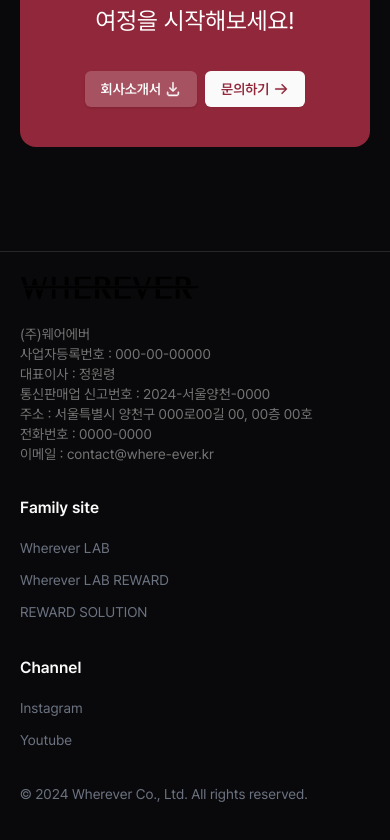
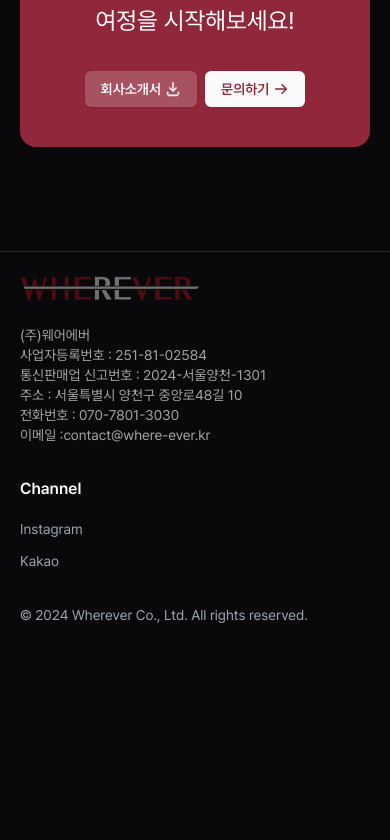
Before and after one commit to kihyeoon/where-ever, a Next.js app: page / in a window 390 px wide. Shown: the part 4244-5084 px from the top of the page. After the commit the page ends 4949 px from the top, so only its background shows below. Built offline with nearby package versions, Linux system fonts and the light colour scheme.

Commit message:
💄 Refactor footer and main navigation

```diff
--- a/src/components/common/footer/footer.tsx
+++ b/src/components/common/footer/footer.tsx
@@ -6,55 +6,37 @@ export default function Footer() {
   return (
     <>
       <Separator className="my-6" />
-      <footer className="mx-auto mb-20 w-full max-w-[1400px] px-5">
+      <footer className="mx-auto mb-20 w-full max-w-[1440px] px-5">
         <div className="flex flex-col md:flex-row md:justify-between md:space-x-8">
           <div className="mb-8 md:mb-0 md:w-1/3">
             <div className="mb-6 grayscale-0">
-              <Logo type="dark" />
+              <Logo type="color" />
             </div>
-            <div className="text-sm text-neutral-500">
+            <div className="text-sm text-neutral-400">
               <p>(주)웨어에버</p>
-              <p>사업자등록번호 : 000-00-00000</p>
-              <p>대표이사 : 정원령</p>
-              <p>통신판매업 신고번호 : 2024-서울양천-0000</p>
-              <p>주소 : 서울특별시 양천구 000로00길 00, 00층 00호</p>
-              <p>전화번호 : 0000-0000</p>
-              <p>이메일 : contact@where-ever.kr</p>
+              <p>사업자등록번호 : 251-81-02584</p>
+              <p>통신판매업 신고번호 : 2024-서울양천-1301</p>
+              <p>주소 : 서울특별시 양천구 중앙로48길 10</p>
+              <p>전화번호 : 070-7801-3030</p>
+              <p>
+                이메일 :
+                <a href="mailto:contact@where-ever.kr">contact@where-ever.kr</a>
+              </p>
             </div>
           </div>
 
-          <div className="flex flex-col md:w-2/3 md:flex-row md:space-x-8">
-            <div className="mb-8 md:mb-0">
-              <h3 className="mb-4 font-semibold">Family site</h3>
-              <ul className="space-y-2">
-                <li>
-                  <Link href="#" className="text-sm text-gray-500">
-                    Wherever LAB
-                  </Link>
-                </li>
-                <li>
-                  <Link href="#" className="text-sm text-gray-500">
-                    Wherever LAB REWARD
-                  </Link>
-                </li>
-                <li>
-                  <Link href="#" className="text-sm text-gray-500">
-                    REWARD SOLUTION
-                  </Link>
-                </li>
-              </ul>
-            </div>
+          <div className="flex flex-col md:w-1/2 md:flex-row md:justify-between">
             <div>
               <h3 className="mb-4 font-semibold">Channel</h3>
               <ul className="space-y-2">
                 <li>
-                  <Link href="#" className="text-sm text-gray-500">
+                  <Link href="#" className="text-sm text-gray-400">
                     Instagram
                   </Link>
                 </li>
                 <li>
-                  <Link href="#" className="text-sm text-gray-500">
-                    Youtube
+                  <Link href="#" className="text-sm text-gray-400">
+                    Kakao
                   </Link>
                 </li>
               </ul>
@@ -62,7 +44,7 @@ export default function Footer() {
           </div>
         </div>
 
-        <p className="mt-8 text-sm text-gray-500">
+        <p className="mt-8 text-sm text-gray-400">
           © 2024 Wherever Co., Ltd. All rights reserved.
         </p>
       </footer>
--- a/src/components/common/header/main-nav.tsx
+++ b/src/components/common/header/main-nav.tsx
@@ -15,7 +15,8 @@ import {
 } from "@/components/ui/navigation-menu";
 
 export function MainNav({ isScrolled }: { isScrolled: boolean }) {
-  const baseText = "!bg-transparent text-base font-semibold";
+  const baseText =
+    "!bg-transparent text-base font-semibold font-[family-name:var(--font-alata)] font-medium";
   const textColor = isScrolled ? "" : "";
 
   return (
@@ -24,12 +25,7 @@ export function MainNav({ isScrolled }: { isScrolled: boolean }) {
         <NavigationMenuItem>
           <Link href="/about" legacyBehavior passHref>
             <NavigationMenuLink
-              className={cn(
-                navigationMenuTriggerStyle(),
-                baseText,
-                textColor,
-                "font-[family-name:var(--font-alata)] font-medium",
-              )}
+              className={cn(navigationMenuTriggerStyle(), baseText, textColor)}
             >
               WHEREVER?
             </NavigationMenuLink>
```
